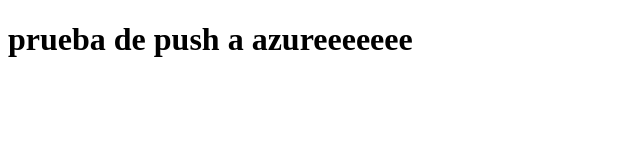
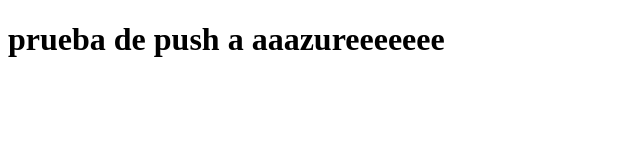
Before and after one commit to pabchatol/tarea-azure-doble, a plain HTML site: page index.html in a window 1280 px wide. Shown: the full height of the page, 0-640 px from the left. Drawn offline with Linux system fonts and the light colour scheme.

Commit message:
prueba deploy permissions azure

```diff
--- a/index.html
+++ b/index.html
@@ -6,6 +6,6 @@
     <title>Document</title>
 </head>
 <body>
-    <h1>prueba de push a azureeeeeee</h1>
+    <h1>prueba de push a aaazureeeeeee</h1>
 </body>
 </html>
```
